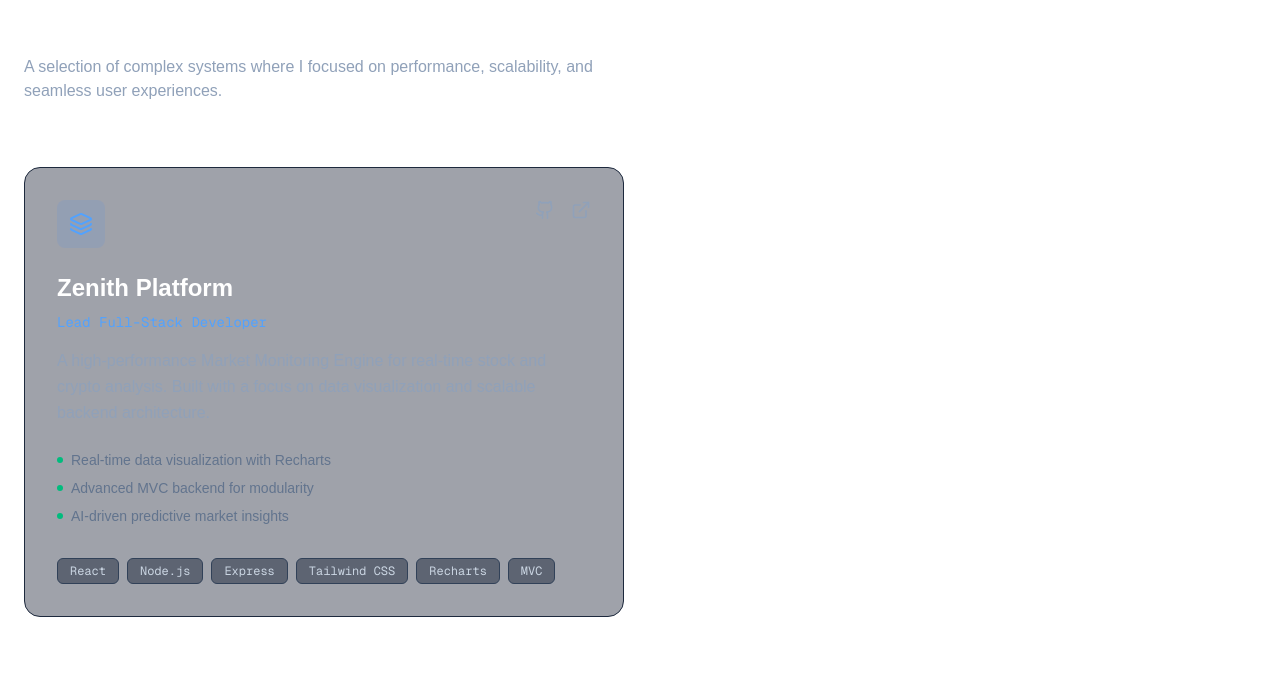
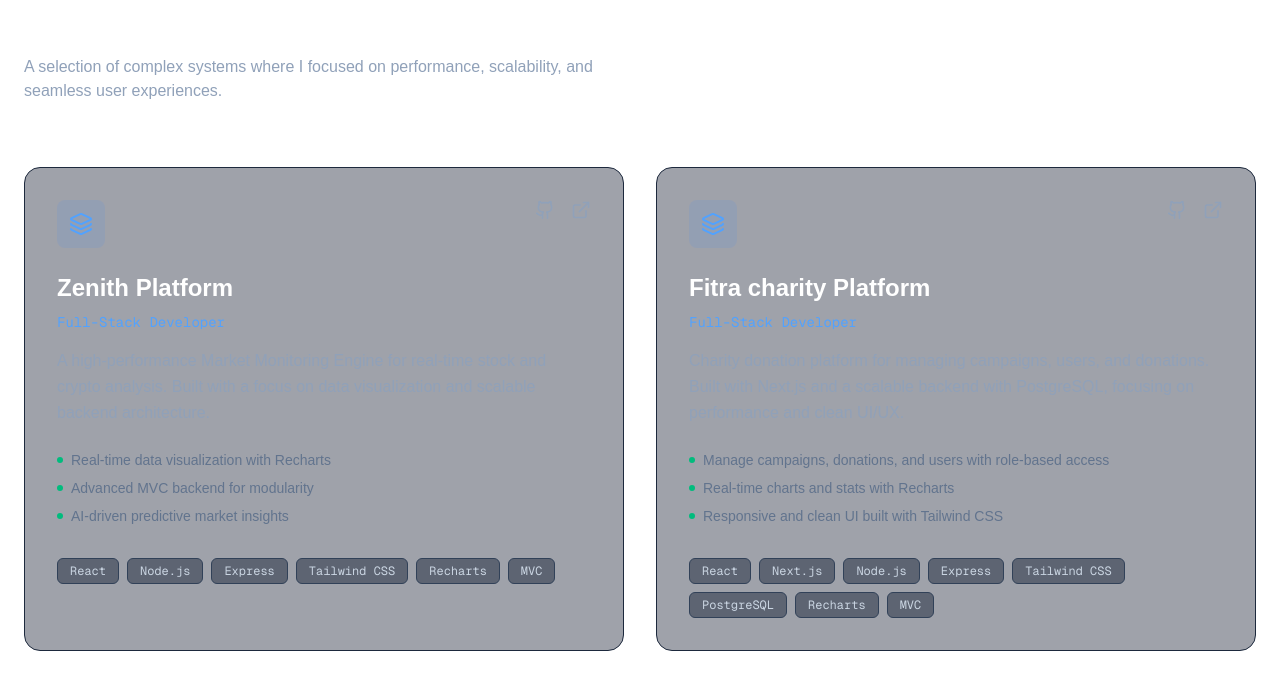
Before and after one commit to AsmaAlfauri/Asma-portfolio, a Next.js app: page / in a window 1280 px wide. Shown: the part 913-1602 px from the top of the page. Built offline with nearby package versions, Linux system fonts and the light colour scheme.

Commit message:
add new project

```diff
--- a/src/app/layout.tsx
+++ b/src/app/layout.tsx
@@ -1,7 +1,7 @@
 import type { Metadata } from "next";
 import { Geist, Geist_Mono } from "next/font/google";
 import "./globals.css";
-import Navbar from "@/components/Navbar"; // سنفترض أننا سنضع النيفبار هنا
+import Navbar from "@/components/Navbar";
 import Footer from "@/components/Footer";
 
 const geistSans = Geist({
--- a/src/components/Hero.tsx
+++ b/src/components/Hero.tsx
@@ -5,7 +5,7 @@ import { Server, Layout, Database, ArrowRight, Code2 } from "lucide-react";
 const Hero = () => {
   return (
     <section className="relative min-h-screen flex items-center justify-center overflow-hidden pt-20 bg-[#020617]">
-      {/* خلفية تقنية معاصرة (Abstract Mesh) */}
+
       <div className="absolute inset-0 z-0">
         <div className="absolute top-[-10%] right-[-10%] w-[500px] h-[500px] bg-blue-600/20 blur-[120px] rounded-full" />
         <div className="absolute bottom-[-10%] left-[-10%] w-[500px] h-[500px] bg-indigo-600/20 blur-[120px] rounded-full" />
@@ -24,7 +24,7 @@ const Hero = () => {
             Available for Senior Roles
           </motion.div>
 
-          {/* Main Title - التركيز على الأنظمة المتكاملة */}
+          {/* Main Title */}
           <motion.h1
             initial={{ opacity: 0, y: 20 }}
             animate={{ opacity: 1, y: 0 }}
@@ -36,7 +36,7 @@ const Hero = () => {
             </span>
           </motion.h1>
 
-          {/* Bio - التركيز على الـ Stack والخبرة العميقة */}
+          {/* Bio*/}
           <motion.p
             initial={{ opacity: 0, y: 20 }}
             animate={{ opacity: 1, y: 0 }}
@@ -48,7 +48,7 @@ const Hero = () => {
             complex business requirements into scalable <span className="font-mono text-blue-400">MERN/PERN</span> architectures.
           </motion.p>
 
-          {/* Metrics - لإظهار ثقل الخبرة */}
+          {/* Metrics*/}
           <motion.div
              initial={{ opacity: 0 }}
              animate={{ opacity: 1 }}
@@ -76,12 +76,6 @@ const Hero = () => {
             transition={{ delay: 0.3 }}
             className="flex flex-wrap justify-center gap-4"
           >
-            <button className="px-8 py-4 bg-white text-black hover:bg-slate-200 rounded-lg font-bold transition-all">
-              Review My Stack
-            </button>
-            <button className="px-8 py-4 border border-slate-700 text-white hover:bg-slate-800 rounded-lg font-bold transition-all">
-              View Case Studies
-            </button>
           </motion.div>
 
           {/* Tech Ecosystem Icons */}
--- a/src/constants/projects.ts
+++ b/src/constants/projects.ts
@@ -2,8 +2,9 @@ export const PROJECTS = [
   {
     id: "zenith",
     title: "Zenith Platform",
-    role: "Lead Full-Stack Developer",
-    description: "A high-performance Market Monitoring Engine for real-time stock and crypto analysis. Built with a focus on data visualization and scalable backend architecture.",
+    role: "Full-Stack Developer",
+    description:
+      "A high-performance Market Monitoring Engine for real-time stock and crypto analysis. Built with a focus on data visualization and scalable backend architecture.",
     tech: ["React", "Node.js", "Express", "Tailwind CSS", "Recharts", "MVC"],
     link: "https://zenith-platform-zf3h-kih5m8bs6-asmaalfauris-projects.vercel.app/",
     github: "https://github.com/AsmaAlfauri/zenith-platform",
@@ -11,8 +12,32 @@ export const PROJECTS = [
       "Real-time data visualization with Recharts",
       "Advanced MVC backend for modularity",
       "AI-driven predictive market insights",
-      "Sophisticated mock data engine for stress testing"
-    ]
+      "Sophisticated mock data engine for stress testing",
+    ],
   },
-
+  {
+    id: "Fitra",
+    title: "Fitra charity Platform",
+    role: "Full-Stack Developer",
+    description:
+      "Charity donation platform for managing campaigns, users, and donations. Built with Next.js and a scalable backend with PostgreSQL, focusing on performance and clean UI/UX.",
+    tech: [
+      "React",
+      "Next.js",
+      "Node.js",
+      "Express",
+      "Tailwind CSS",
+      "PostgreSQL",
+      "Recharts",
+      "MVC",
+    ],
+    link: "https://fitra-ykng.vercel.app/",
+    github: "https://github.com/AsmaAlfauri/Fitra",
+    features: [
+      "Manage campaigns, donations, and users with role-based access",
+      "Real-time charts and stats with Recharts",
+      "Responsive and clean UI built with Tailwind CSS",
+      "Secure backend with Node.js, Express, and PostgreSQL",
+    ],
+  },
 ];
```
